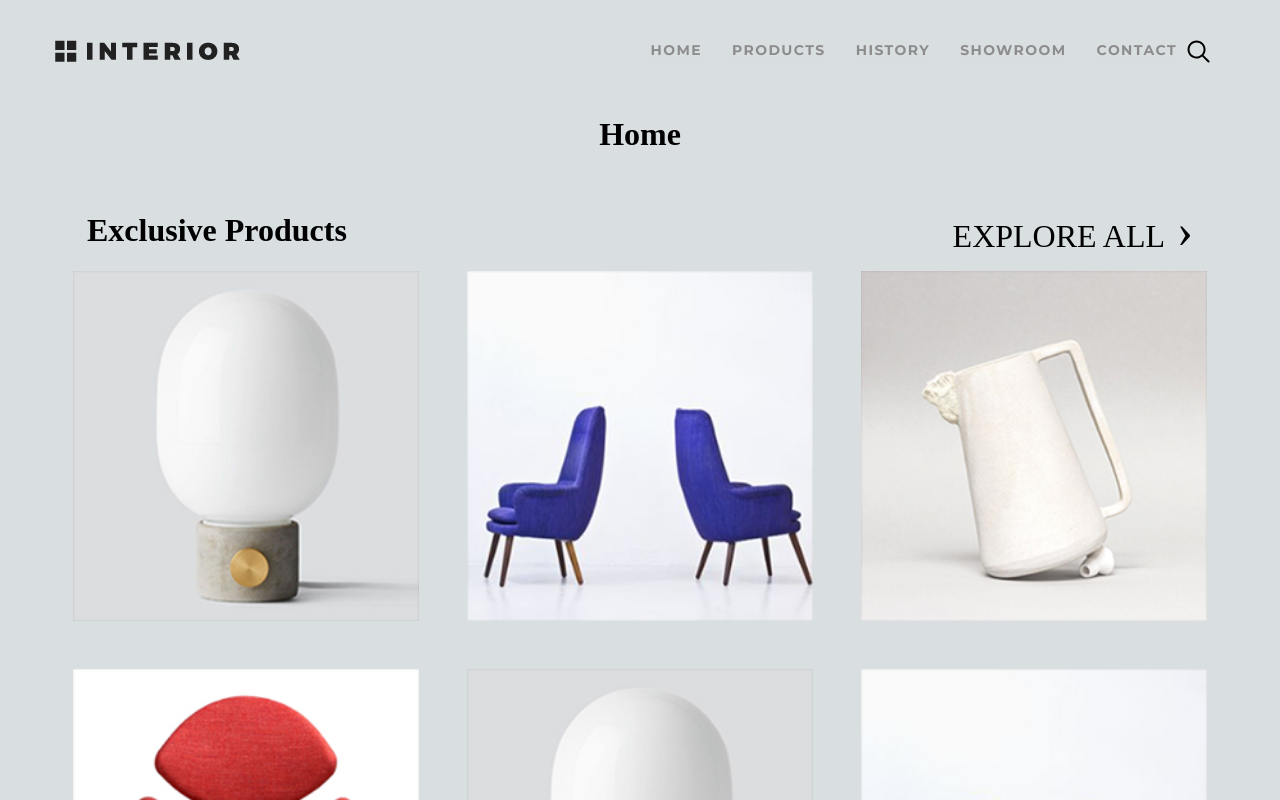
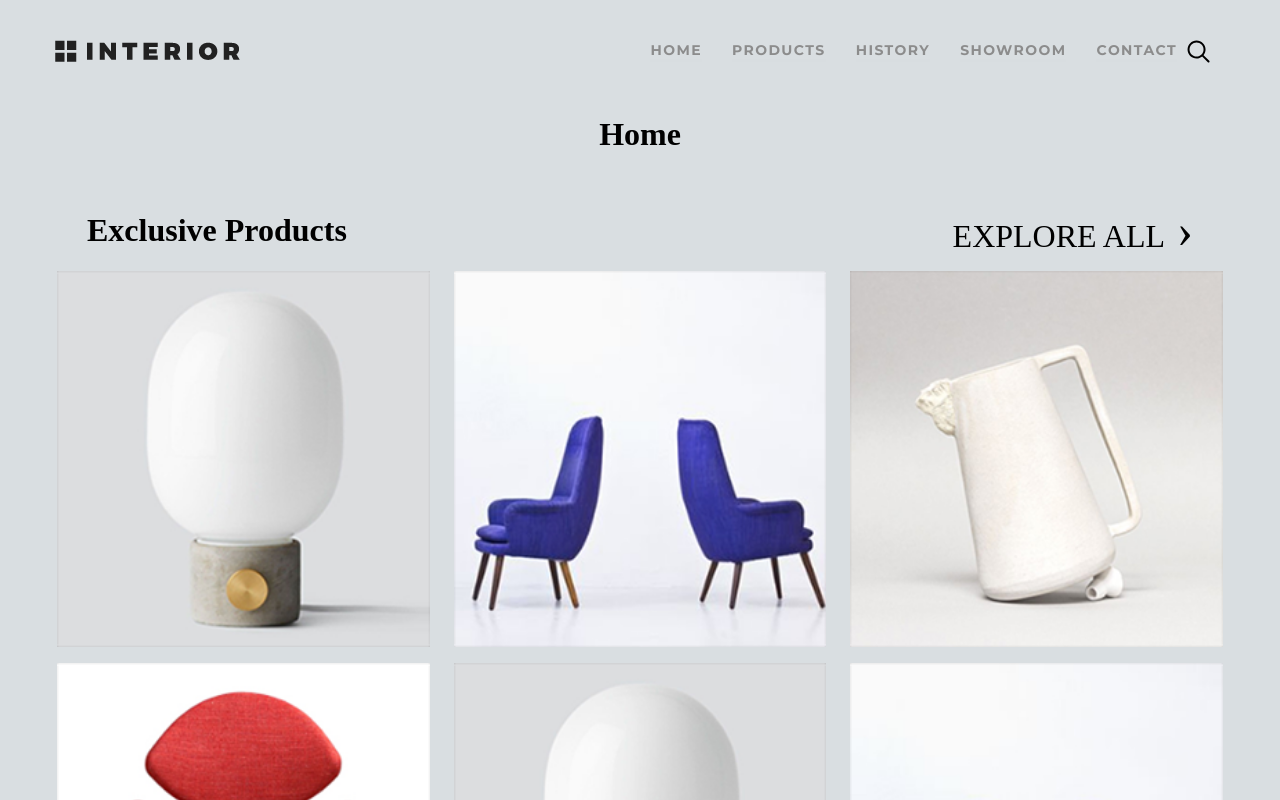
Before and after one commit to Kirrrusha/shop, a React (Create React App) app: page / in a window 1280 px wide. Shown: the top 800 px of the page. Built offline with nearby package versions, Linux system fonts and the light colour scheme.

Commit message:
fix style

```diff
--- a/src/Blocks/Exclusive/Exclusive.js
+++ b/src/Blocks/Exclusive/Exclusive.js
@@ -47,20 +47,20 @@ class Exclusive extends Component {
                 shortDescription: 'text about product 6',
                 image: require('../../assets/img/exclusive/product2.png'),
             },
-        ],
-        hoverImg: require('../../assets/img/exclusive/hover.png'),
+        ]
     };
 
     render () {
+
         const { exclusive } = this.state;
         const htmlProd = exclusive.map((prod, index) => {
             return (
-                <a className='product' href={`/product/${prod.slug}`}>
-                    <img className='product-img' src={prod.image} key={index} alt='product' />
+                <a className='product' key={index} href={`/product/${prod.slug}`}>
+                    <img className='product-img' src={prod.image} alt='product' />
                     <div className='hover'>
-                        <img className='hover-img' src={this.state.hoverImg} />
+                        <div className='hover-img' />
                         <h6>{prod.name}</h6>
-                        <span>{prod.shortDescription}</span>
+                        <span className='description'>{prod.shortDescription}</span>
                     </div>
                 </a>
             )}
--- a/src/Blocks/Exclusive/Exclusive.scss
+++ b/src/Blocks/Exclusive/Exclusive.scss
@@ -30,37 +30,22 @@
 
   .block {
     @include row-flex();
-    padding: 0 1rem;
+    justify-content: space-between;
 
     .product {
-      width: calc(33.33% - 2rem);
-      @include md(width, calc(50% - 2rem));
-      @include xs(width, 100%);
-      margin-right: 3rem;
-      margin-bottom: 3rem;
       display: block;
       position: relative;
+      width: calc(33.33% - 1rem);
+      margin-bottom: 1rem;
+
+      @include md(width, calc(50% - 1rem));
+      @include xs(width, 100%);
+      @include md(margin-bottom, 2rem);
+      @include xs(margin-bottom, 2rem);
 
       &-img {
         height: 100%;
         width: 100%;
-      }
-
-      &:nth-child(3n) {
-        margin-right: 0rem;
-        @include md(padding-right, 3rem);
-        @include xs(padding-right, 0rem);
-      }
-      &:nth-child(2n) {
-        margin-right: 3rem;
-        @include md(padding-right, 0rem);
-        @include xs(padding-right, 0rem);
-      }
-      &:nth-child(1n) {
-        @include xs(padding-right, 0rem);
-      }
-      &:last-child {
-        margin-right: 0rem;
       }
     }
 
@@ -76,13 +61,14 @@
       font-style: normal;
       letter-spacing: normal;
 
-      //transition: opacity 1s ease-in-out;
-      //opacity: 1;
-
       &-img {
-        width: 48px;
+        width: 100%;
         height: 48px;
         padding-bottom: 19px;
+        background-repeat: no-repeat;
+        background-position: center;
+        background-size: 48px 48px;
+        background-image: url("../../assets/img/exclusive/hover.png");
       }
       h6 {
         color: #212121;
@@ -92,7 +78,7 @@
         margin: 0px;
         padding-bottom: 23px;
       }
-      span {
+      span.description {
         font-size: 14px;
         font-weight: 300;
         line-height: 1.57;
```
